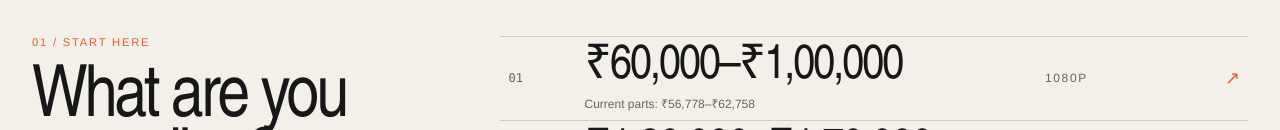
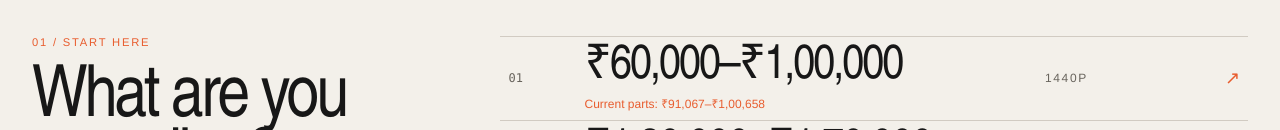
Before and after one commit to Nja911/Gaming_PC_Information, a Next.js app: page / in a window 1280 px wide. Shown: the part 822-952 px from the top of the page. Built offline with nearby package versions, Linux system fonts and the light colour scheme; no server answers.

Commit message:
fix 1st entry

```diff
--- a/src/content/builds/researched.ts
+++ b/src/content/builds/researched.ts
@@ -38,7 +38,7 @@ type Tier = {
 
 const tiers: Tier[] = [
   { budget: 50000, label: "Budget", target: "1080p", resolutions: ["1080p"], fps: "Smooth esports and sensible 1080p medium/high settings; actual FPS varies by title.", cpu: "Used Ryzen 5 5600", gpu: "Used Radeon RX 6600 8GB / RTX 2060", motherboard: "Used A520/B450 AM4 board", ram: "Used 16GB (2x8GB) DDR4-3200", storage: "500GB NVMe SSD", psu: "500W 80+ Bronze", case: "Mesh-front mid-tower", cooler: "Stock cooler", originalPlatformRanges: [[10000, 12000], [18000, 24000], [7000, 10000], [4000, 6000]], ranges: [[0, 0], [0, 0], [0, 0], [0, 0], [4500, 6000], [5000, 7000], [3500, 5000], [0, 0]], used: true, confidence: "medium", gpuReason: "RX 6600-class cards deliver the strongest practical 1080p value when bought tested and with warranty.", sacrifice: "16GB RAM and 500GB storage leave less multitasking and library headroom." },
-  { budget: 80000, label: "Value", target: "1080p high", resolutions: ["1080p"], fps: "High-refresh 1080p in esports and high settings in many AAA games, title dependent.", cpu: "Used Ryzen 5 5600", gpu: "Used Radeon RX 7600 / RTX 3060 / RTX 4060", motherboard: "Used B550 AM4 board", ram: "Used 16GB or 32GB DDR4-3200/3600", storage: "1TB NVMe SSD", psu: "650W 80+ Bronze", case: "High-airflow mid-tower", cooler: "Stock cooler", originalPlatformRanges: [[12000, 16000], [45000, 60000], [8000, 12000], [6000, 9000]], ranges: [[0, 0], [0, 0], [0, 0], [0, 0], [6500, 8500], [6500, 8500], [4500, 6500], [0, 0]], used: true, confidence: "medium", gpuReason: "The GPU step is prioritised over platform spending because it is the clearest gain at high-refresh 1080p.", sacrifice: "AM4 limits future CPU upgrades compared with a new AM5 platform." },
+  { budget: 80000, label: "Value", target: "1440p", resolutions: ["1440p"], fps: "Strong 1440p performance using a tested used GPU; actual FPS varies by title and settings.", cpu: "Used Ryzen 5 5600", gpu: "Used Radeon RX 7900 XT", motherboard: "Used B550 AM4 board", ram: "Used 32GB DDR4-3200/3600", storage: "1TB NVMe SSD", psu: "750W 80+ Gold", case: "High-airflow mid-tower", cooler: "Stock cooler", originalPlatformRanges: [[12000, 16000], [45000, 60000], [8000, 12000], [6000, 9000]], ranges: [[0, 0], [0, 0], [0, 0], [0, 0], [6500, 8500], [6500, 8500], [4500, 6500], [0, 0]], used: true, confidence: "medium", gpuReason: "The used RX 7900 XT receives the largest share of this route because it is the clearest current gaming-performance gain.", sacrifice: "AM4 limits future CPU upgrades and the GPU must be checked carefully for condition and warranty." },
   { budget: 100000, label: "Mid-range", target: "1440p", resolutions: ["1440p"], fps: "High-settings 1440p target; verify the exact game and settings before promising a frame rate.", cpu: "Used Ryzen 7 5700X3D", gpu: "Used RTX 4070 / Radeon RX 7800 XT", motherboard: "Used B550 AM4 board", ram: "Used 32GB (2x16GB) DDR4-3200/3600", storage: "1TB Gen4 NVMe SSD", psu: "750W 80+ Gold", case: "Airflow mid-tower", cooler: "Tower air cooler", originalPlatformRanges: [[24000, 28000], [70000, 85000], [10000, 14000], [8000, 12000]], ranges: [[0, 0], [0, 0], [0, 0], [0, 0], [7000, 9000], [8000, 11000], [5000, 7000], [3000, 5000]], used: true, confidence: "medium", gpuReason: "The 5700X3D and a tested high-VRAM used GPU prioritise 1440p frame-time consistency.", sacrifice: "The next CPU upgrade requires replacing the AM4 board and memory." },
   { budget: 150000, label: "Upper mid-range", target: "1440p high refresh", resolutions: ["1440p"], fps: "High-refresh 1440p target; verify the exact game benchmark before purchase.", cpu: "Ryzen 5 7600", gpu: "Radeon RX 9070 / RTX 5070", motherboard: "B650 AM5 motherboard", ram: "32GB DDR5-6000", storage: "1TB Gen4 NVMe SSD", psu: "750W 80+ Gold", case: "High-airflow mid-tower", cooler: "Tower air cooler", ranges: [[20000, 22000], [70000, 75000], [12000, 14000], [16000, 18000], [6000, 7000], [8000, 9000], [5000, 6000], [3000, 4000]], used: false, confidence: "medium", gpuReason: "New AM5 platform cost is justified here by a current high-refresh GPU and a clearer CPU upgrade path.", sacrifice: "The build stays at 1TB storage and a six-core CPU to protect the GPU budget." },
   { budget: 200000, label: "Enthusiast", target: "4K", resolutions: ["4k"], fps: "4K high settings with upscaling; native 4K performance depends heavily on the title.", cpu: "Ryzen 5 7600", gpu: "RTX 5070", motherboard: "B650 AM5 motherboard", ram: "32GB DDR5-6000", storage: "2TB Gen4 NVMe SSD", psu: "750W 80+ Gold", case: "High-airflow mid-tower", cooler: "Tower air cooler", ranges: [[22000, 26000], [70000, 80000], [9000, 12000], [16000, 18000], [9000, 10000], [9000, 10000], [5000, 6000], [3000, 4000]], used: false, confidence: "medium", gpuReason: "The RTX 5070 keeps this route balanced: enough 4K upscaling headroom without letting the graphics card consume the entire build.", sacrifice: "The six-core CPU and 32GB memory prioritise GPU value and a practical platform." },
--- a/src/content/pricing/latest.json
+++ b/src/content/pricing/latest.json
@@ -6,7 +6,7 @@
     "fallbackRegion": "us",
     "usdToInr": 95
   },
-  "checkedAt": "2026-10-08T20:41:03+00:00",
+  "checkedAt": "2026-10-08T20:52:51+00:00",
   "builds": {
     "50000": {
       "budgetINR": 50000,
@@ -120,11 +120,11 @@
         100000
       ],
       "totalINR": [
-        56778,
-        62758
+        91067,
+        100658
       ],
-      "withinBudget": true,
-      "budgetStatus": "in-range",
+      "withinBudget": false,
+      "budgetStatus": "out-of-band",
       "components": {
         "CPU": {
           "candidateId": "cpu-5600",
@@ -142,17 +142,17 @@
           "usedFactor": 0.5
         },
         "GPU": {
-          "candidateId": "gpu-4060",
-          "name": "GeForce RTX 4060",
-          "low": 6525,
-          "high": 7212,
-          "matchedName": "Zotac ZT-40609-10L",
-          "sourceUrl": null,
-          "sourceName": "PCPartPicker USD fallback (\u00b15% estimate)",
+          "candidateId": "gpu-7900xt",
+          "name": "Radeon RX 7900 XT",
+          "low": 39114,
+          "high": 43232,
+          "matchedName": "Radeon RX 7900 XT",
+          "sourceUrl": "https://mdcomputers.in/product/graphics-card/radeon-graphics-card/radeon-rx-7000-graphics-card/sapphire-graphics-card-rx-7900-xt-21323-01-20g",
+          "sourceName": "Manual user-supplied rough price (\u00b15% estimate)",
           "condition": "used",
           "originalPriceINR": [
-            13049,
-            14423
+            78227,
+            86463
           ],
           "usedFactor": 0.5
         },
@@ -197,11 +197,11 @@
           "condition": "new"
         },
         "PSU": {
-          "candidateId": "psu-650-bronze",
-          "name": "650W 80+ Bronze PSU",
-          "low": 5224,
-          "high": 5774,
-          "matchedName": "Gigabyte P-B",
+          "candidateId": "psu-750-gold",
+          "name": "750W 80+ Gold PSU",
+          "low": 6924,
+          "high": 7654,
+          "matchedName": "Gigabyte P GM",
           "sourceUrl": null,
           "sourceName": "PCPartPicker India (\u00b15% estimate)",
           "condition": "new"
@@ -906,6 +906,7 @@
   },
   "unresolvedBuilds": [],
   "outOfBandBuilds": [
+    "80000",
     "150000",
     "275000",
     "330000",
--- a/src/content/pricing/targets.json
+++ b/src/content/pricing/targets.json
@@ -64,7 +64,7 @@
   ],
   "builds": {
     "50000": { "budgetRangeINR": [30000, 70000], "platform": "AM4", "memoryType": "DDR4", "minPsu": 500, "priceModes": { "CPU": "used", "GPU": "used", "Motherboard": "used", "RAM": "used" }, "allowed": { "CPU": ["cpu-5500", "cpu-5600"], "GPU": ["gpu-rx6600", "gpu-2060"], "Motherboard": ["motherboard-a520", "motherboard-b450"], "RAM": ["ram-16-ddr4"], "Storage": ["storage-500-nvme"], "PSU": ["psu-500-bronze", "psu-650-bronze"], "Case": ["case-airflow-mid", "case-airflow-high"], "CPU Cooler": [] } },
-    "80000": { "budgetRangeINR": [60000, 100000], "platform": "AM4", "memoryType": "DDR4", "minPsu": 550, "priceModes": { "CPU": "used", "GPU": "used", "Motherboard": "used", "RAM": "used" }, "allowed": { "CPU": ["cpu-5600"], "GPU": ["gpu-rx7600", "gpu-3060", "gpu-4060", "gpu-7900xt"], "Motherboard": ["motherboard-b550"], "RAM": ["ram-16-ddr4", "ram-32-ddr4"], "Storage": ["storage-1tb-nvme"], "PSU": ["psu-650-bronze"], "Case": ["case-airflow-mid", "case-airflow-high"], "CPU Cooler": [] } },
+    "80000": { "budgetRangeINR": [60000, 100000], "platform": "AM4", "memoryType": "DDR4", "minPsu": 750, "priceModes": { "CPU": "used", "GPU": "used", "Motherboard": "used", "RAM": "used" }, "allowed": { "CPU": ["cpu-5600"], "GPU": ["gpu-7900xt"], "Motherboard": ["motherboard-b550"], "RAM": ["ram-32-ddr4"], "Storage": ["storage-1tb-nvme"], "PSU": ["psu-750-gold"], "Case": ["case-airflow-high"], "CPU Cooler": [] } },
     "100000": { "budgetRangeINR": [80000, 120000], "platform": "AM4", "memoryType": "DDR4", "minPsu": 650, "priceModes": { "CPU": "used", "GPU": "used", "Motherboard": "used", "RAM": "used" }, "allowed": { "CPU": ["cpu-5700x3d"], "GPU": ["gpu-4070", "gpu-7800xt", "gpu-7900xt", "gpu-7900xtx", "gpu-4080", "gpu-4090"], "Motherboard": ["motherboard-b550"], "RAM": ["ram-32-ddr4"], "Storage": ["storage-1tb-nvme", "storage-2tb-nvme"], "PSU": ["psu-650-bronze", "psu-750-gold"], "Case": ["case-airflow-high", "case-premium-airflow"], "CPU Cooler": ["cooler-tower"] } },
     "150000": { "budgetRangeINR": [130000, 170000], "platform": "AM5", "memoryType": "DDR5", "minPsu": 650, "allowed": { "CPU": ["cpu-7600"], "GPU": ["gpu-9070", "gpu-5070"], "Motherboard": ["motherboard-b650", "motherboard-x870"], "RAM": ["ram-32-ddr5"], "Storage": ["storage-1tb-nvme"], "PSU": ["psu-750-gold"], "Case": ["case-airflow-high"], "CPU Cooler": ["cooler-tower"] } },
     "200000": { "budgetRangeINR": [180000, 220000], "platform": "AM5", "memoryType": "DDR5", "minPsu": 650, "allowed": { "CPU": ["cpu-7600"], "GPU": ["gpu-5070"], "Motherboard": ["motherboard-b650"], "RAM": ["ram-32-ddr5"], "Storage": ["storage-2tb-nvme"], "PSU": ["psu-750-gold"], "Case": ["case-airflow-high"], "CPU Cooler": ["cooler-tower"] } },
```
